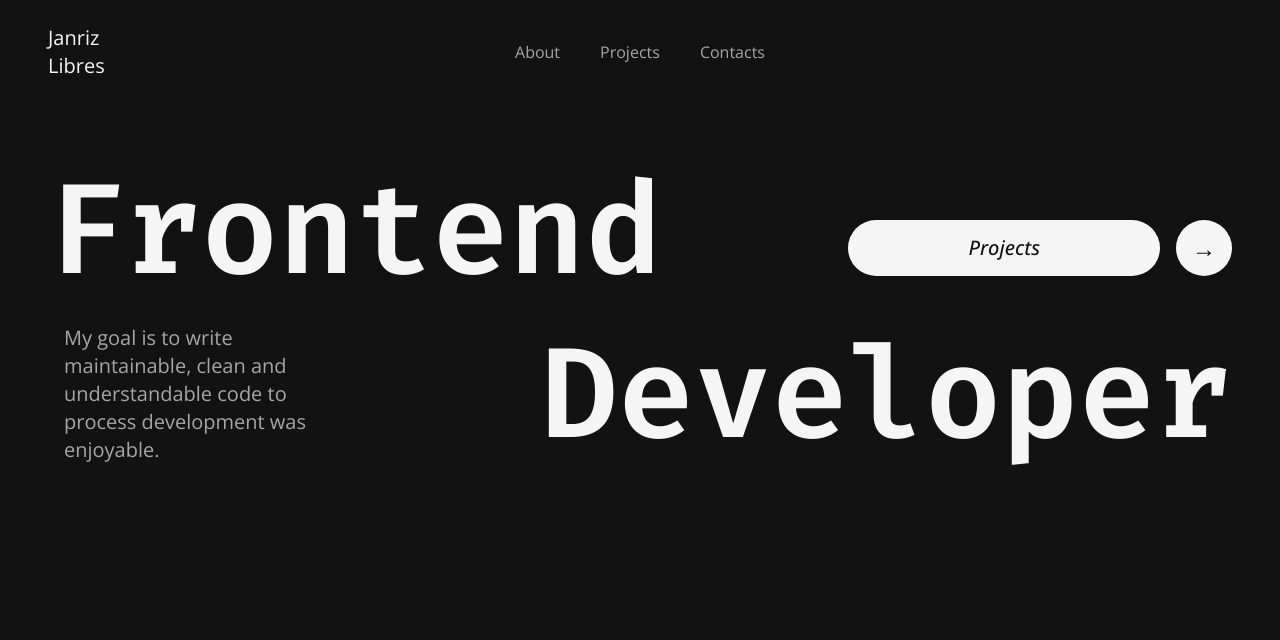
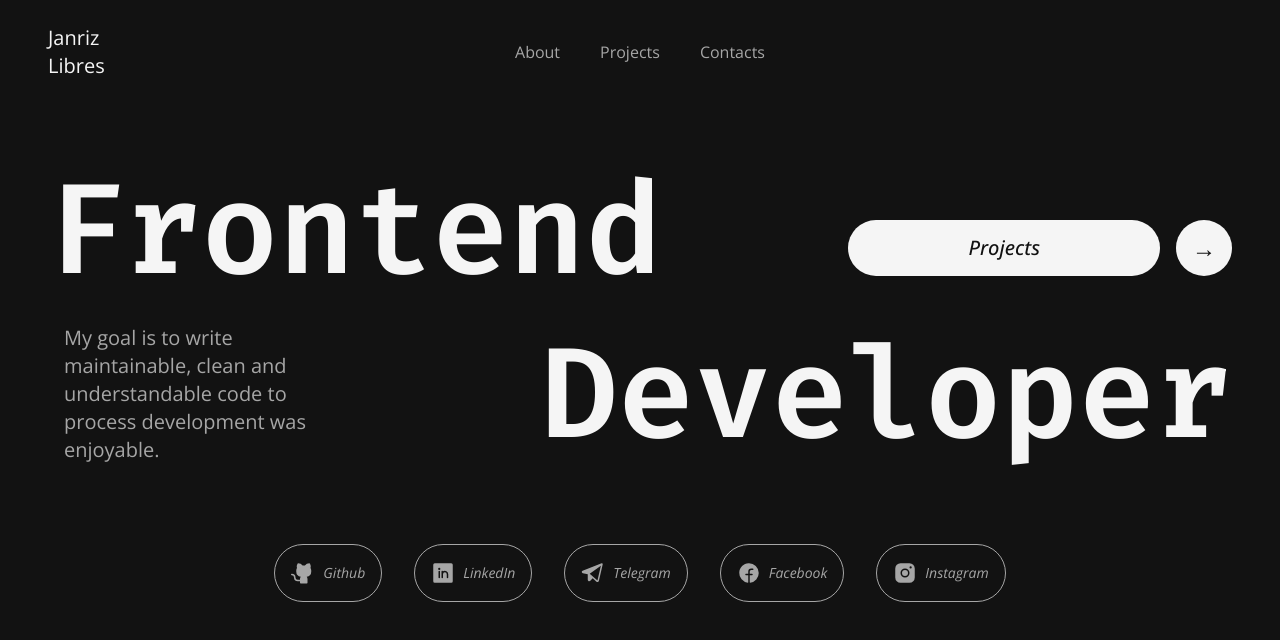
Before and after one commit to janrizmlibres/dev-portfolio, a React (Vite) app: page / in a window 1280 px wide. Shown: the top 640 px of the page. Built offline with nearby package versions, Linux system fonts and the light colour scheme.

Commit message:
styling socials sections

```diff
--- a/package.json
+++ b/package.json
@@ -10,6 +10,7 @@
     "preview": "vite preview"
   },
   "dependencies": {
+    "@phosphor-icons/react": "^2.1.10",
     "@tailwindcss/vite": "^4.1.8",
     "react": "^19.1.0",
     "react-dom": "^19.1.0",
--- a/src/App.tsx
+++ b/src/App.tsx
@@ -1,11 +1,13 @@
 import Header from "./components/Header";
 import Hero from "./components/Hero";
+import Socials from "./components/Socials";
 
 function App() {
   return (
     <>
       <Header />
       <Hero />
+      <Socials />
     </>
   );
 }
--- /dev/null
+++ b/src/components/SocialTag.tsx
@@ -0,0 +1,45 @@
+import {
+  GithubLogoIcon,
+  LinkedinLogoIcon,
+  TelegramLogoIcon,
+  FacebookLogoIcon,
+  InstagramLogoIcon,
+} from "@phosphor-icons/react";
+
+interface Props {
+  platform: string;
+}
+
+const ICON_SIZE = 24;
+const ICON_WEIGHT = "fill";
+
+const getIcon = (platform: string) => {
+  switch (platform) {
+    case "Github":
+      return <GithubLogoIcon size={ICON_SIZE} weight={ICON_WEIGHT} />;
+    case "LinkedIn":
+      return <LinkedinLogoIcon size={ICON_SIZE} weight={ICON_WEIGHT} />;
+    case "Telegram":
+      return <TelegramLogoIcon size={ICON_SIZE} weight={ICON_WEIGHT} />;
+    case "Facebook":
+      return <FacebookLogoIcon size={ICON_SIZE} weight={ICON_WEIGHT} />;
+    case "Instagram":
+      return <InstagramLogoIcon size={ICON_SIZE} weight={ICON_WEIGHT} />;
+    default:
+      return null;
+  }
+};
+
+const SocialTag = ({ platform }: Props) => {
+  return (
+    <a
+      href="#"
+      className="flex items-center gap-2 text-sm text-gray-100 italic p-4 border-1 rounded-full"
+    >
+      {getIcon(platform)}
+      <span>{platform}</span>
+    </a>
+  );
+};
+
+export default SocialTag;
--- /dev/null
+++ b/src/components/Socials.tsx
@@ -0,0 +1,15 @@
+import SocialTag from "./SocialTag";
+
+const Socials = () => {
+  return (
+    <section className="flex justify-center gap-8 custom-container">
+      <SocialTag platform="Github" />
+      <SocialTag platform="LinkedIn" />
+      <SocialTag platform="Telegram" />
+      <SocialTag platform="Facebook" />
+      <SocialTag platform="Instagram" />
+    </section>
+  );
+};
+
+export default Socials;
```
Also changed, not shown: 1 other file (tests, documents, lock files or other folders).
